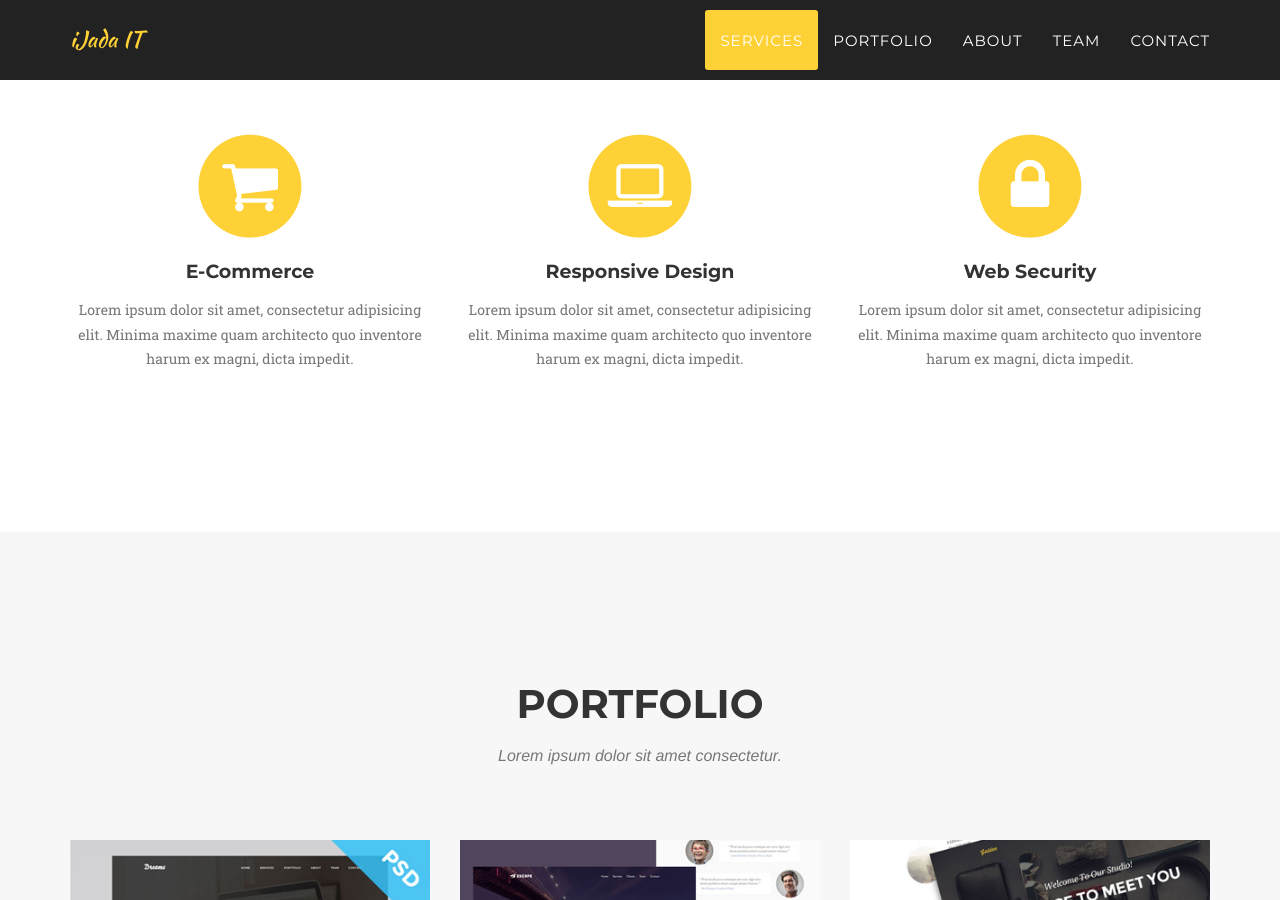
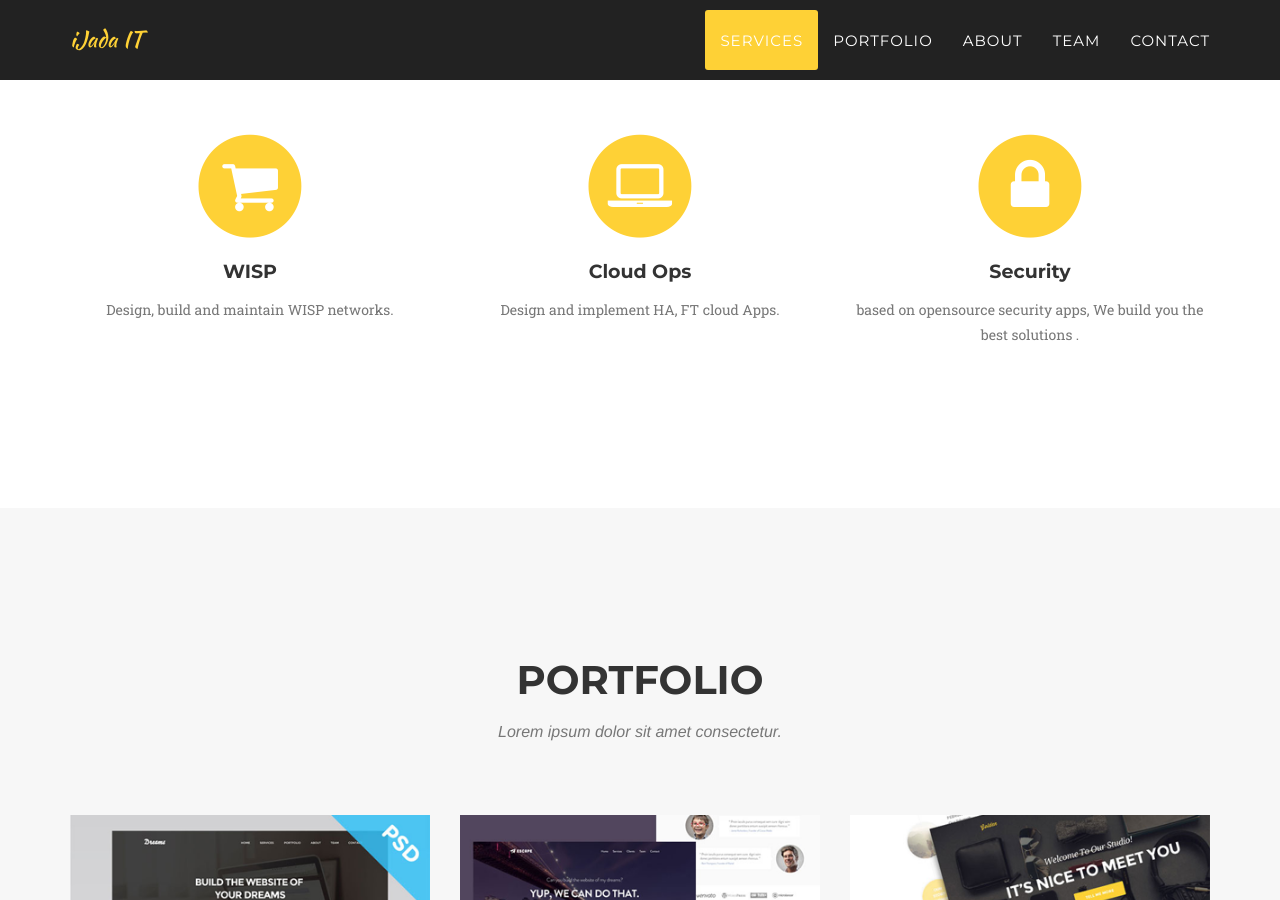
Before and after one commit to ijadait/ijadait.github.io, a Jekyll site: the page built from index.html, in a window 1280 px wide and 900 px high, scrolled down 938 px. Built offline with Jekyll 4.4.1, drawn with Linux system fonts in a browser that asks for light colours; some web fonts are replaced.

Commit message:
Updated services.html

```diff
--- a/_includes/services.html
+++ b/_includes/services.html
@@ -13,24 +13,24 @@
                         <i class="fa fa-circle fa-stack-2x text-primary"></i>
                         <i class="fa fa-shopping-cart fa-stack-1x fa-inverse"></i>
                     </span>
-                    <h4 class="service-heading">E-Commerce</h4>
-                    <p class="text-muted">Lorem ipsum dolor sit amet, consectetur adipisicing elit. Minima maxime quam architecto quo inventore harum ex magni, dicta impedit.</p>
+                    <h4 class="service-heading">WISP</h4>
+                    <p class="text-muted">Design, build and maintain WISP networks.</p>
                 </div>
                 <div class="col-md-4">
                     <span class="fa-stack fa-4x">
                         <i class="fa fa-circle fa-stack-2x text-primary"></i>
                         <i class="fa fa-laptop fa-stack-1x fa-inverse"></i>
                     </span>
-                    <h4 class="service-heading">Responsive Design</h4>
-                    <p class="text-muted">Lorem ipsum dolor sit amet, consectetur adipisicing elit. Minima maxime quam architecto quo inventore harum ex magni, dicta impedit.</p>
+                    <h4 class="service-heading">Cloud Ops</h4>
+                    <p class="text-muted">Design and implement HA, FT cloud Apps.</p>
                 </div>
                 <div class="col-md-4">
                     <span class="fa-stack fa-4x">
                         <i class="fa fa-circle fa-stack-2x text-primary"></i>
                         <i class="fa fa-lock fa-stack-1x fa-inverse"></i>
                     </span>
-                    <h4 class="service-heading">Web Security</h4>
-                    <p class="text-muted">Lorem ipsum dolor sit amet, consectetur adipisicing elit. Minima maxime quam architecto quo inventore harum ex magni, dicta impedit.</p>
+                    <h4 class="service-heading">Security</h4>
+                    <p class="text-muted">based on opensource security apps, We build you the best solutions .</p>
                 </div>
             </div>
         </div>
```
